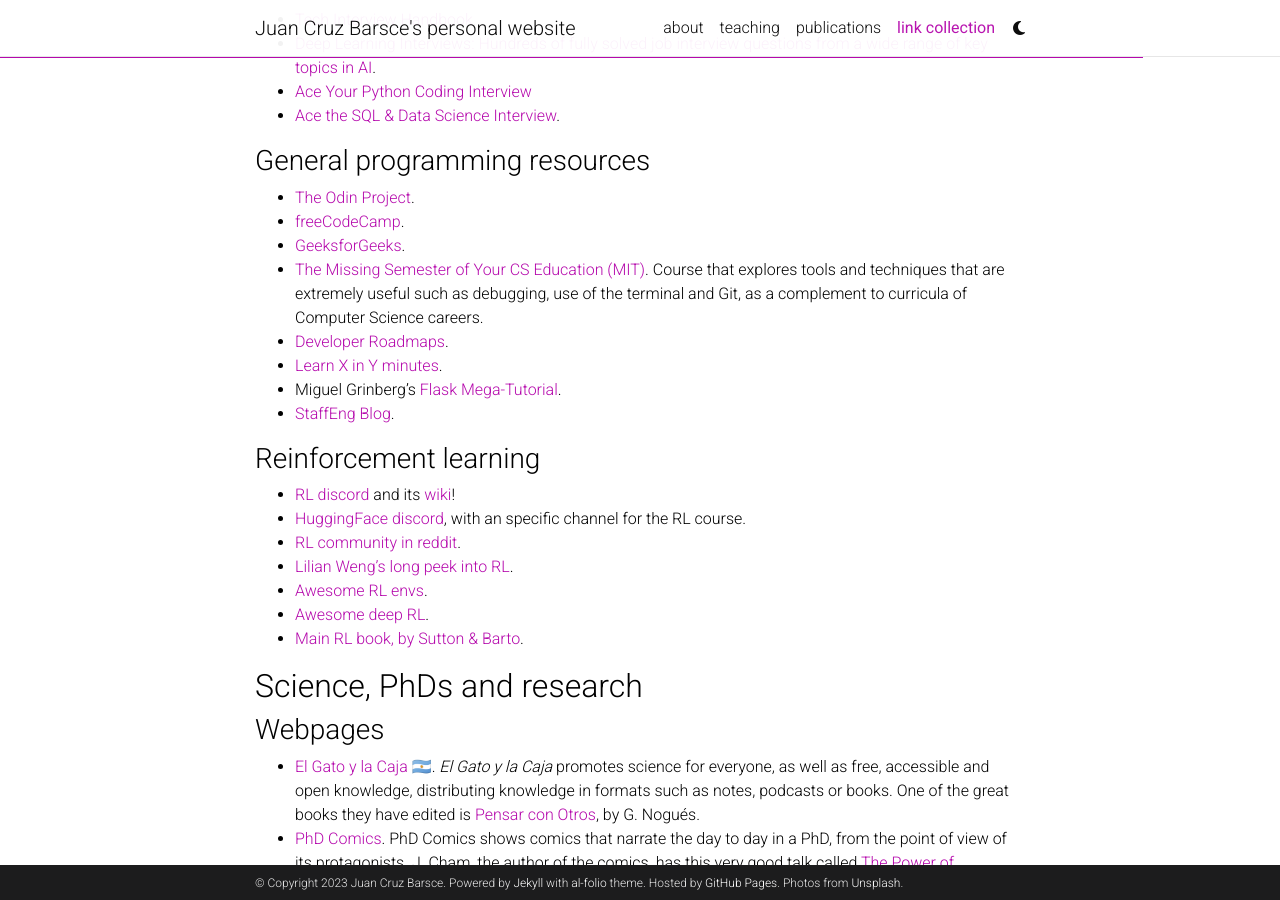
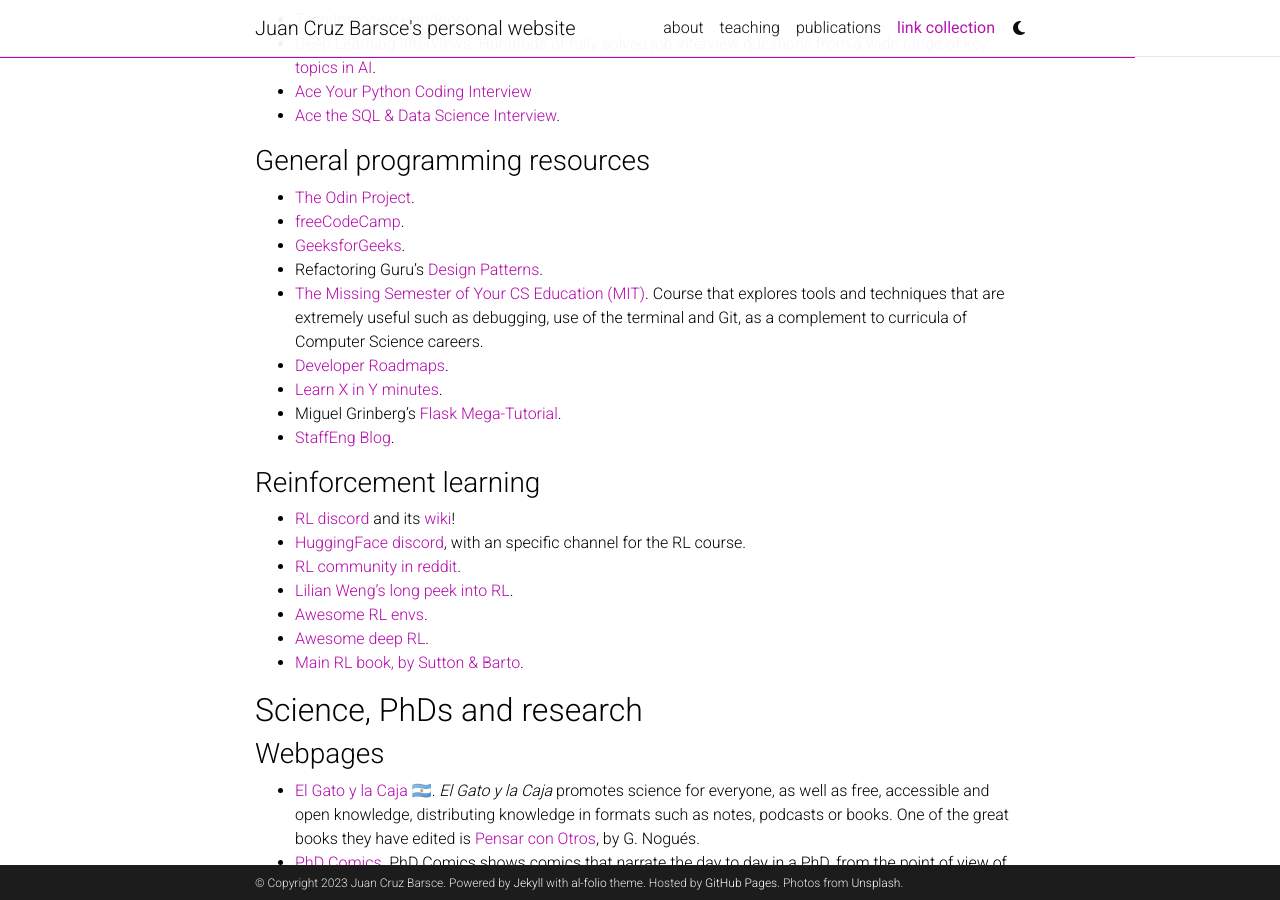
Before and after one commit to jbarsce/jbarsce.github.io, a Jekyll site: the page built from _pages/link_collection.md, in a window 1280 px wide and 900 px high, scrolled down 2798 px. Built offline with Jekyll 4.4.1, drawn with Linux system fonts in a browser that asks for light colours; comment, search, counter and statistics services are not loaded; a style sheet for code colours, icons or effects is not loaded.

Commit message:
Add Refactoring Guru's Design Patterns link

```diff
--- a/_pages/link_collection.md
+++ b/_pages/link_collection.md
@@ -125,6 +125,7 @@
 * [The Odin Project](https://www.theodinproject.com/).
 * [freeCodeCamp](https://www.freecodecamp.org/).
 * [GeeksforGeeks](https://www.geeksforgeeks.org/).
+* Refactoring Guru's [Design Patterns](https://refactoring.guru/design-patterns).
 * [The Missing Semester of Your CS Education (MIT)](https://missing.csail.mit.edu/). Course that explores tools and techniques that are extremely useful such as debugging, use of the terminal and Git, as a complement to curricula of Computer Science careers.
 * [Developer Roadmaps](https://roadmap.sh/).
 * [Learn X in Y minutes](https://learnxinyminutes.com/).
```
